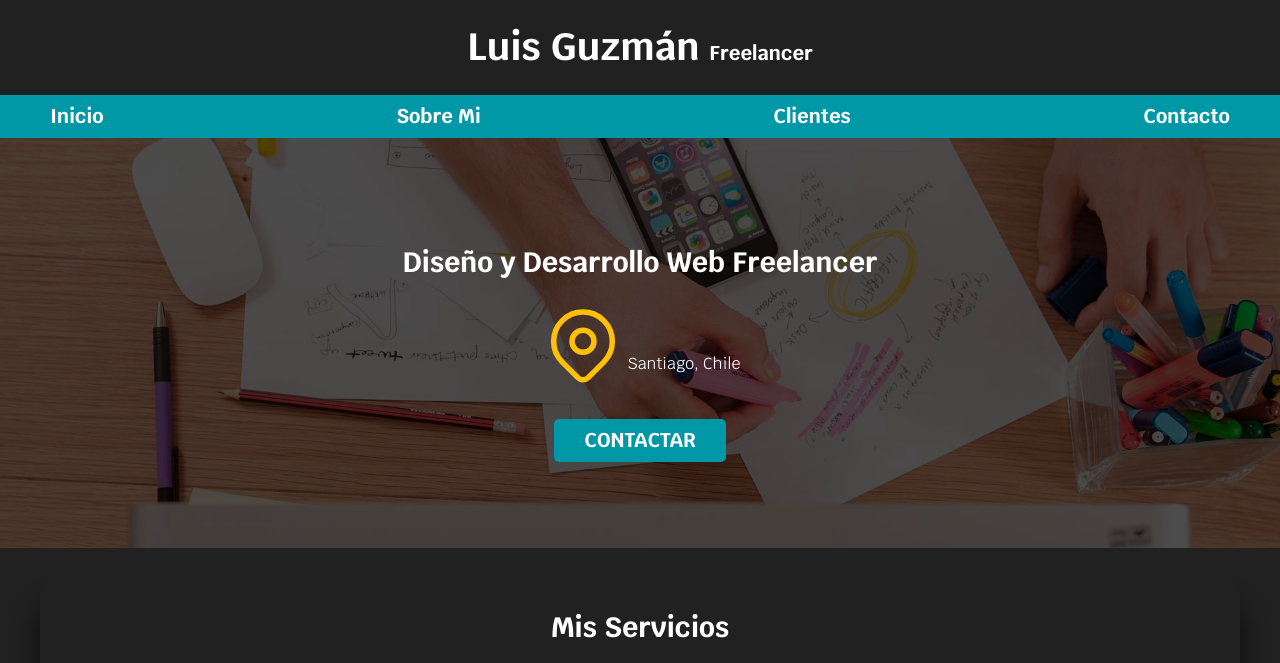
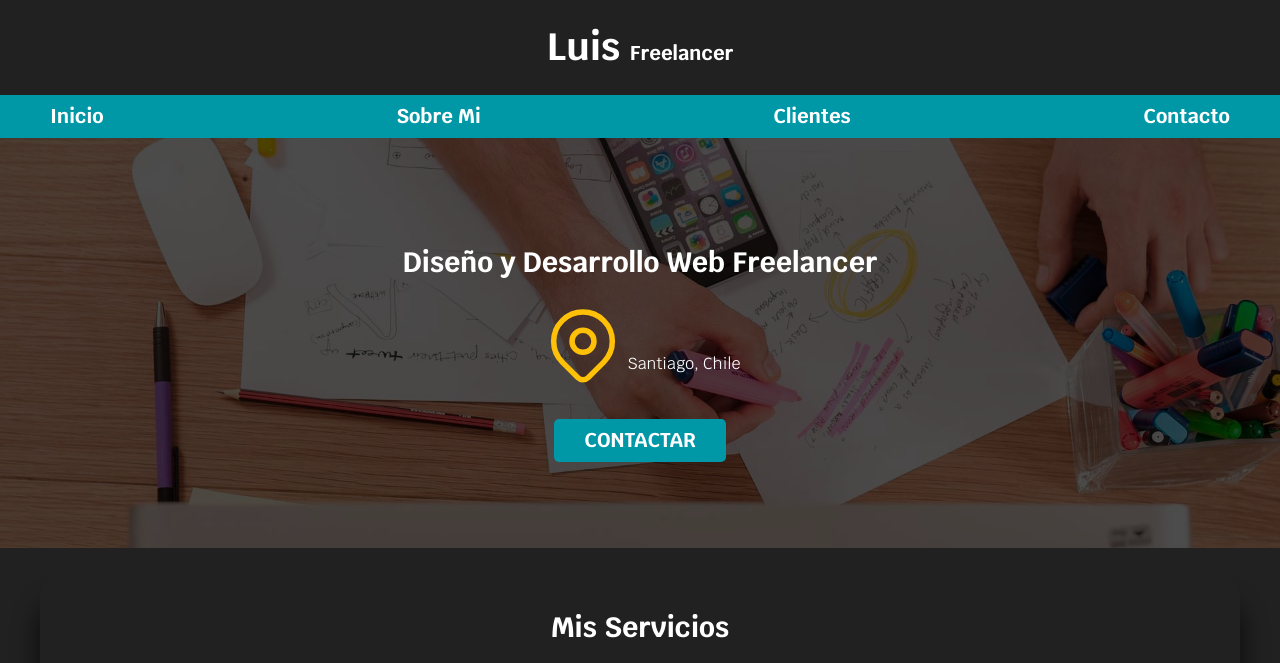
Before and after one commit to FelSk8/freelancer_inicio, a plain HTML site: page index.html in a window 1280 px wide. Shown: the top 663 px of the page. Drawn offline with Linux system fonts and the light colour scheme.

Commit message:
first commit

```diff
--- a/index.html
+++ b/index.html
@@ -16,7 +16,7 @@
 </head>
 <body>
     <header>
-        <h1 class="titulo">Luis Guzmán <span>Freelancer</span> </h1>
+        <h1 class="titulo">Luis <span>Freelancer</span> </h1>
     </header>
     <!-- comentario  -->
     <div class="nav-bg">
```
Also changed, not shown: 1 other file.
